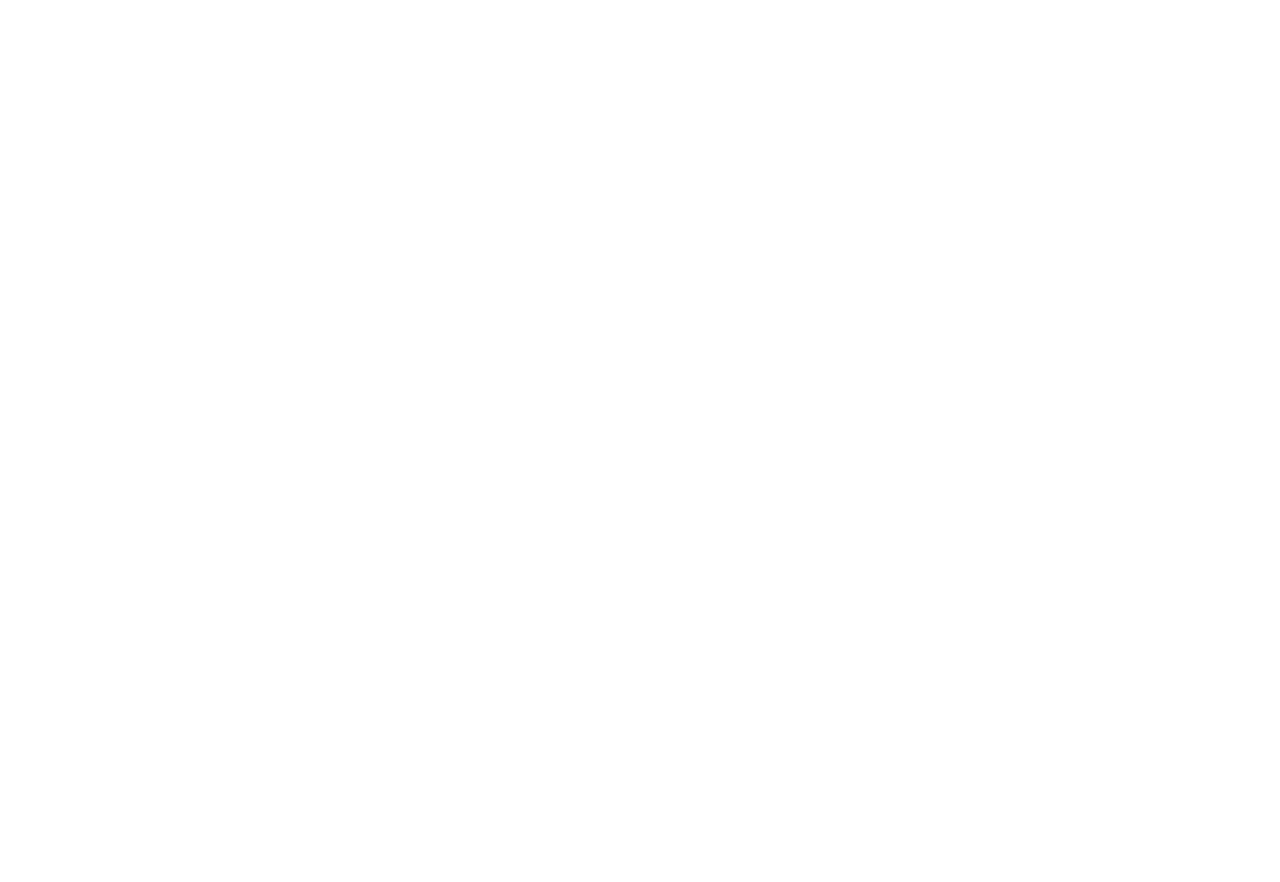
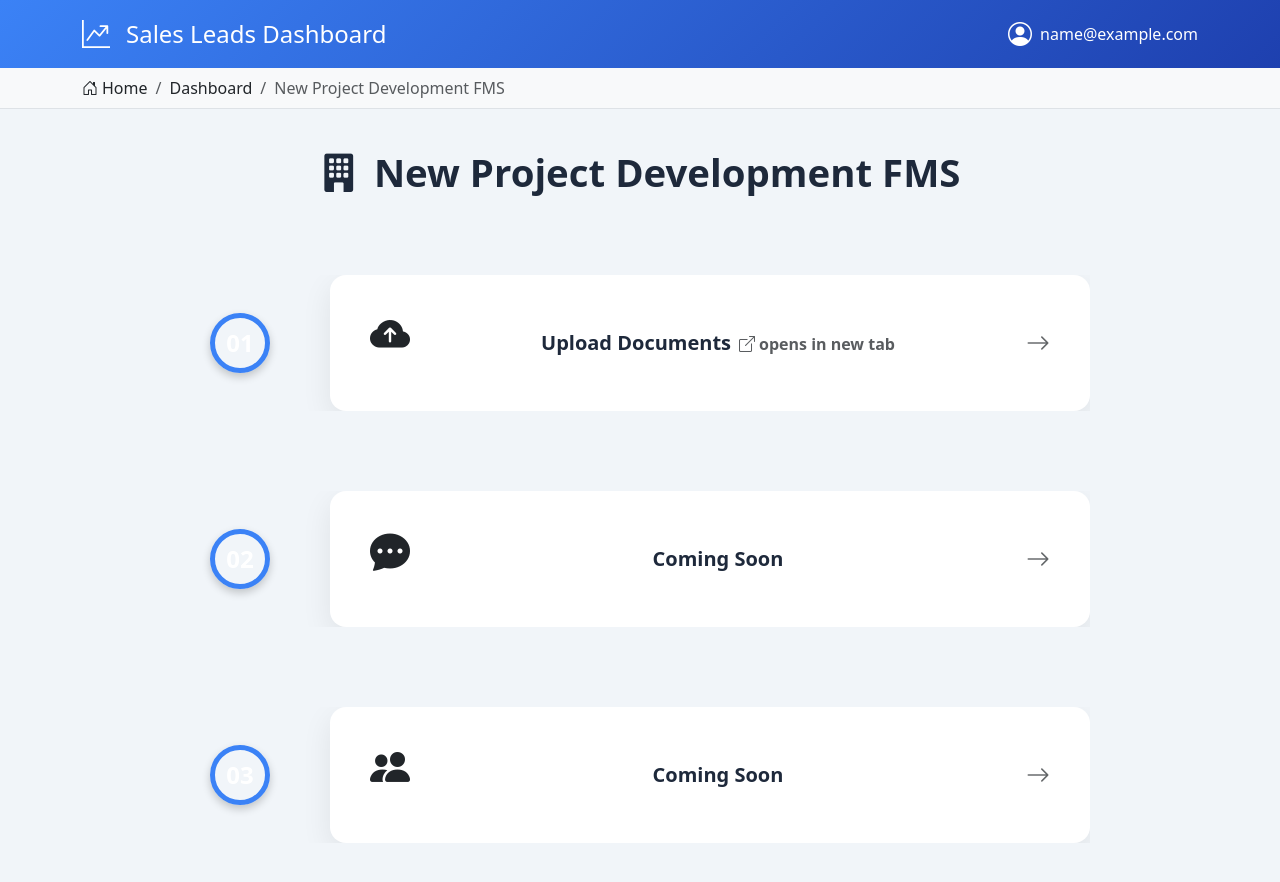
Before and after one commit to gouravghoshi55/vrn_sales_crm, a React (Vite) app: page /new-project-development in a window 1280 px wide. Before the commit this address had no page. Shown: the top 882 px of the page. Before the commit the page ends 800 px from the top, so only its background shows below. Built offline with nearby package versions, Linux system fonts and the light colour scheme; sample sign-in values are in the browser's storage.

Commit message:
NewProjectProcess updated

```diff
--- a/src/App.jsx
+++ b/src/App.jsx
@@ -8,6 +8,7 @@
 import CallToBroker from "./pages/CallToBroker";
 import Followup from "./pages/Followup";
 import Meetings from "./pages/Meetings";
+import NewProjectProcess from "./pages/NewProjectProcess";
 
 function App() {
   return (
@@ -70,6 +71,15 @@
       />
 
       <Route
+  path="/new-project-development"
+  element={
+    <PrivateRoute>
+      <NewProjectProcess />
+    </PrivateRoute>
+  }
+/>
+
+      <Route
         path="/process/meetings"
         element={
           <PrivateRoute>
--- a/src/pages/CPOutgoing.jsx
+++ b/src/pages/CPOutgoing.jsx
@@ -15,7 +15,7 @@
       <div className="page-container">
         <h1 className="page-title">
           <i className="bi bi-arrow-up-right-circle me-3"></i>
-          CP Outgoing FMS
+          CP outgoing FMS
         </h1>
 
         <div className="card-grid">
--- a/src/pages/ChannelPartner.jsx
+++ b/src/pages/ChannelPartner.jsx
@@ -30,30 +30,13 @@
             </span>
           </div>
 
-          {/* Disabled Cards */}
-          {/* <div className="card disabled">
-            <div className="card-icon muted">
-              <i className="bi bi-clock-history"></i>
-            </div>
-            <h3>NEW Project Developement FMS</h3>
-          </div> */}
-
 <div
   className="card clickable hover-card"
-            onClick={() =>
-              window.open(
-                "https://script.google.com/macros/s/AKfycbzNYtLFBP22Yv_779y61_LmvqE6znjnay1TWu0pV2iZYFRwjHWKEbz0V7Mq8hBrYyr38Q/exec",
-                "_blank",
-                "noopener,noreferrer"
-              )
-            }
+  onClick={() => navigate("/new-project-development")}
+  title="New Project Development FMS Process"
 >
   <div className="card-icon">
-              {/* <i className="bi bi-building-fill"></i>*/}
-              {/* Alternatives you can swap in: */}
-              <i className="bi bi-houses-fill"></i>
-              {/* <i className="bi bi-rocket-takeoff-fill"></i>
-      <i className="bi bi-plus-circle-fill"></i> */}
+    <i className="bi bi-building-fill"></i>
   </div>
   <h3>NEW Project Development FMS</h3>
   <span className="card-arrow">
--- /dev/null
+++ b/src/pages/NewProjectProcess.jsx
@@ -0,0 +1,111 @@
+import { useNavigate } from "react-router-dom";
+import Layout from "../components/Layout";
+import "../assets/styles/Process.css";           // reuse existing styles
+
+function NewProjectProcess() {
+  const navigate = useNavigate();
+
+  const steps = [
+    {
+      number: "01",
+      title: "Upload Documents",
+      icon: "bi bi-cloud-arrow-up-fill",
+      actionUrl: "https://script.google.com/macros/s/AKfycbzNYtLFBP22Yv_779y61_LmvqE6znjnay1TWu0pV2iZYFRwjHWKEbz0V7Mq8hBrYyr38Q/exec",
+    },
+    {
+      number: "02",
+      title: "Coming Soon",
+      icon: "bi bi-chat-dots-fill",
+    },
+    {
+      number: "03",
+      title: "Coming Soon",
+      icon: "bi bi-people-fill",
+    },
+  ];
+
+  const handleStepClick = (step) => {
+    if (step.comingSoon) return;
+
+    if (step.actionUrl) {
+      // Open external Apps Script upload page in new tab
+      window.open(step.actionUrl, "_blank", "noopener,noreferrer");
+    } else {
+      // Future internal navigation (if needed)
+      alert("Feature coming soon!");
+    }
+  };
+
+  return (
+    <Layout
+      breadcrumbs={[
+        { name: "Dashboard", path: "/channel-partner" },
+        { name: "New Project Development FMS", path: "/new-project-development" },
+      ]}
+    >
+      <div className="process-page">
+        <h1 className="process-title">
+          <i className="bi bi-building-fill me-3"></i>
+          New Project Development FMS
+        </h1>
+
+        <div className="timeline-container">
+          <div className="timeline">
+            {steps.map((step, index) => (
+              <div
+                key={index}
+                className={`timeline-item hover-card ${step.comingSoon ? "disabled" : "clickable"}`}
+                onClick={() => handleStepClick(step)}
+                role="button"
+                tabIndex={step.comingSoon ? -1 : 0}
+                onKeyDown={(e) => {
+                  if (!step.comingSoon && (e.key === "Enter" || e.key === " ")) {
+                    e.preventDefault();
+                    handleStepClick(step);
+                  }
+                }}
+              >
+                {/* Number Circle */}
+                <div className="timeline-marker">
+                  <div className="marker-circle">
+                    <span className="step-number">{step.number}</span>
+                  </div>
+                </div>
+
+                {/* Content Card */}
+                <div className="timeline-content">
+                  <div className="content-inner">
+                    <i className={`${step.icon} step-icon`}></i>
+                    <div className="step-text">
+                      <h3 className="step-title">
+                        {step.title}
+                        {step.actionUrl && !step.comingSoon && (
+                          <small className="text-muted ms-2 fs-6">
+                            <i className="bi bi-box-arrow-up-right me-1"></i>
+                            opens in new tab
+                          </small>
+                        )}
+                      </h3>
+                      {step.description && (
+                        <p className="step-description">{step.description}</p>
+                      )}
+                      {step.comingSoon && (
+                        <span className="badge bg-secondary ms-2">Coming Soon</span>
+                      )}
+                    </div>
+                    <i className="bi bi-arrow-right arrow-icon"></i>
+                  </div>
+                </div>
+
+                {/* Connecting Line */}
+                {index < steps.length - 1 && <div className="timeline-line"></div>}
+              </div>
+            ))}
+          </div>
+        </div>
+      </div>
+    </Layout>
+  );
+}
+
+export default NewProjectProcess;
```
Also changed, not shown: src/assets/styles/NewProjectProcess.css (added). Lines whose indentation alone changed are shown as unchanged.
